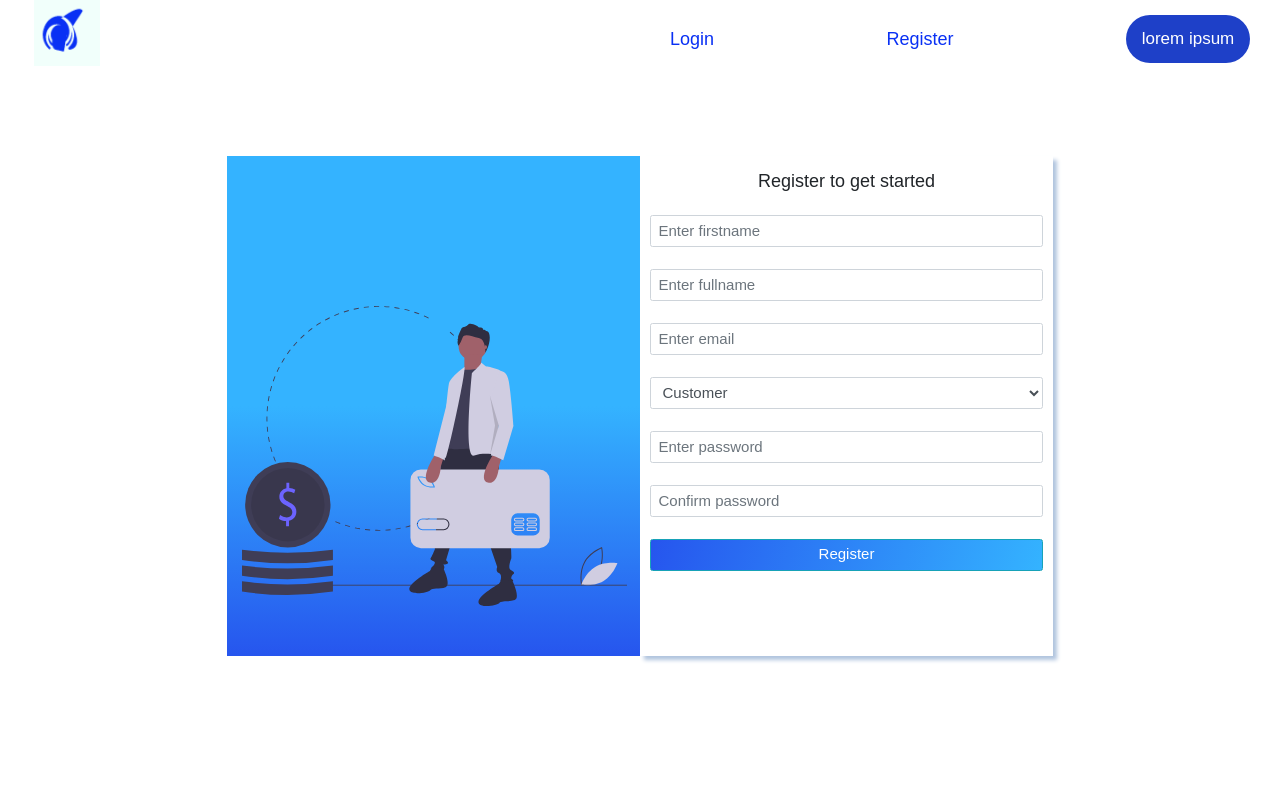
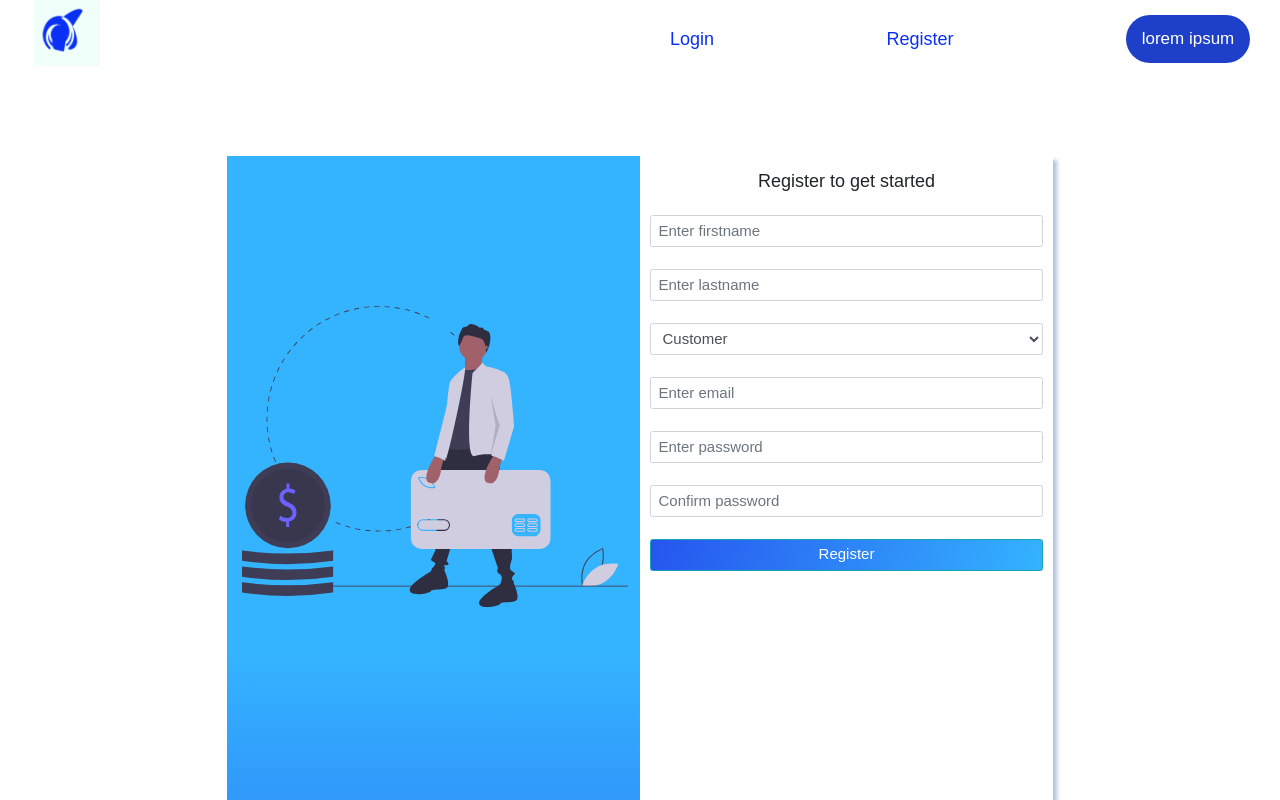
Before and after one commit to mindelias/intravest, a React (Create React App) app: page /register in a window 1280 px wide. Shown: the top 800 px of the page. Built offline with nearby package versions, Linux system fonts and the light colour scheme.

Commit message:
updated chnages

```diff
--- a/src/components/atomicComponents/LoginWrapper.tsx
+++ b/src/components/atomicComponents/LoginWrapper.tsx
@@ -10,16 +10,16 @@ const LoginWrapper = styled.div`
   .bg-right {
     background: linear-gradient(360deg, #2655ee 0%, #34b3ff 50%);
     text-align: center;
-    height: 50rem;
+    /* min-height: 20rem; */
   }
 
   img {
     margin: 10em auto;
-    max-height: 60%;
+    max-height: 30%;
     min-width: 30rem;
   }
   .formview {
-    height: 50rem;
+    /* min-height: 20rem; */
     width: 100%;
     background: white;
     box-shadow: 4px 4px 4px lightsteelblue;
--- a/src/components/authRoute/SignUp.tsx
+++ b/src/components/authRoute/SignUp.tsx
@@ -43,7 +43,10 @@ const SignUp: React.FC<props> = ({ reg, Auth, Alert, error, loading }) => {
     type: "",
     password: "",
     confirm_password: "",
+    company_name: "",
+    phone_number: "",
   });
+  const [isBusiness, setBusiness] = useState(false);
 
   const {
     first_name,
@@ -52,6 +55,8 @@ const SignUp: React.FC<props> = ({ reg, Auth, Alert, error, loading }) => {
     type,
     password,
     confirm_password,
+    company_name,
+    phone_number,
   } = user;
   const handleSubmit = (e: React.FormEvent<HTMLFormElement>) => {
     e.preventDefault();
@@ -78,9 +83,21 @@ const SignUp: React.FC<props> = ({ reg, Auth, Alert, error, loading }) => {
     }
   };
   const onchangeInput = (e: React.ChangeEvent<HTMLInputElement>) => {
+    console.log(user);
+
+    if (user.type === "business") {
+      setBusiness(true);
+    }
+
     setUser({ ...user, [e.target.name]: e.target.value });
   };
   const onchangeInputSelect = (e: React.ChangeEvent<HTMLSelectElement>) => {
+    console.log(user);
+
+    if (user.type ==="business") {
+      setBusiness(true);
+      console.log(user.type);
+    }
     setUser({ ...user, type: e.target.value });
   };
   // html view
@@ -123,19 +140,8 @@ const SignUp: React.FC<props> = ({ reg, Auth, Alert, error, loading }) => {
                     className="form-control"
                     id="full"
                     name="last_name"
-                    placeholder="Enter fullname"
-                    value={first_name}
-                    onChange={onchangeInput}
-                  />
-                </div>
-                <div className="form-group">
-                  <input
-                    type="email"
-                    className="form-control"
-                    id="email"
-                    placeholder="Enter email"
-                    name="email"
-                    value={email}
+                    placeholder="Enter lastname"
+                    value={last_name}
                     onChange={onchangeInput}
                   />
                 </div>
@@ -149,6 +155,42 @@ const SignUp: React.FC<props> = ({ reg, Auth, Alert, error, loading }) => {
                     <option value="merchant">Merchant</option>
                     <option value="business">Business</option>
                   </select>
+                </div>
+                <div className="form-group">
+                  <input
+                    type="email"
+                    className="form-control"
+                    id="email"
+                    placeholder="Enter email"
+                    name="email"
+                    value={email}
+                    onChange={onchangeInput}
+                  />
+                </div>
+
+                <div className="form-group">
+                  {isBusiness && (
+                    <input
+                      type="text"
+                      className="form-control"
+                      id="full"
+                      name="company_name"
+                      placeholder="Enter comapny name"
+                      value={company_name}
+                      onChange={onchangeInput}
+                    />
+                  )}
+                  {isBusiness && (
+                    <input
+                      type="text"
+                      className="form-control"
+                      id="full"
+                      name="phone_number"
+                      placeholder="Enter phone"
+                      value={phone_number}
+                      onChange={onchangeInput}
+                    />
+                  )}
                 </div>
                 <div className="form-group">
                   <input
```
